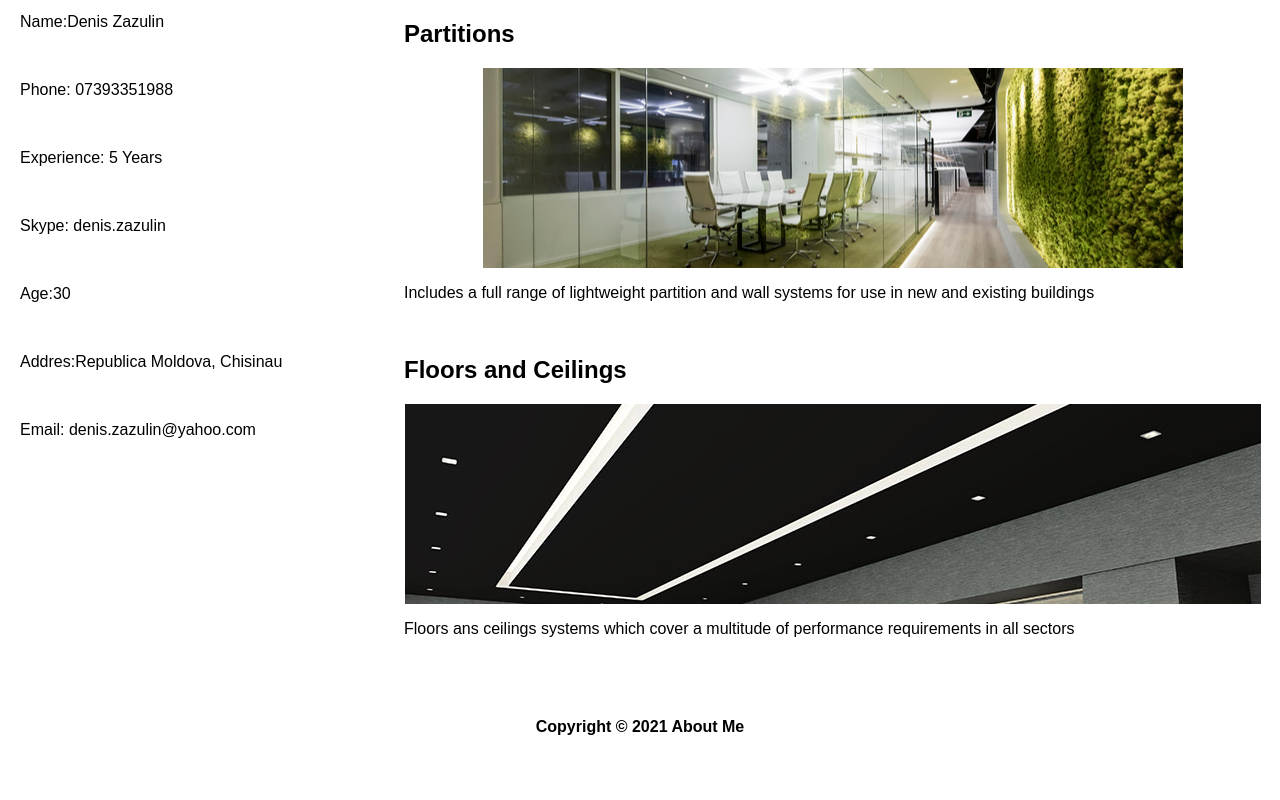
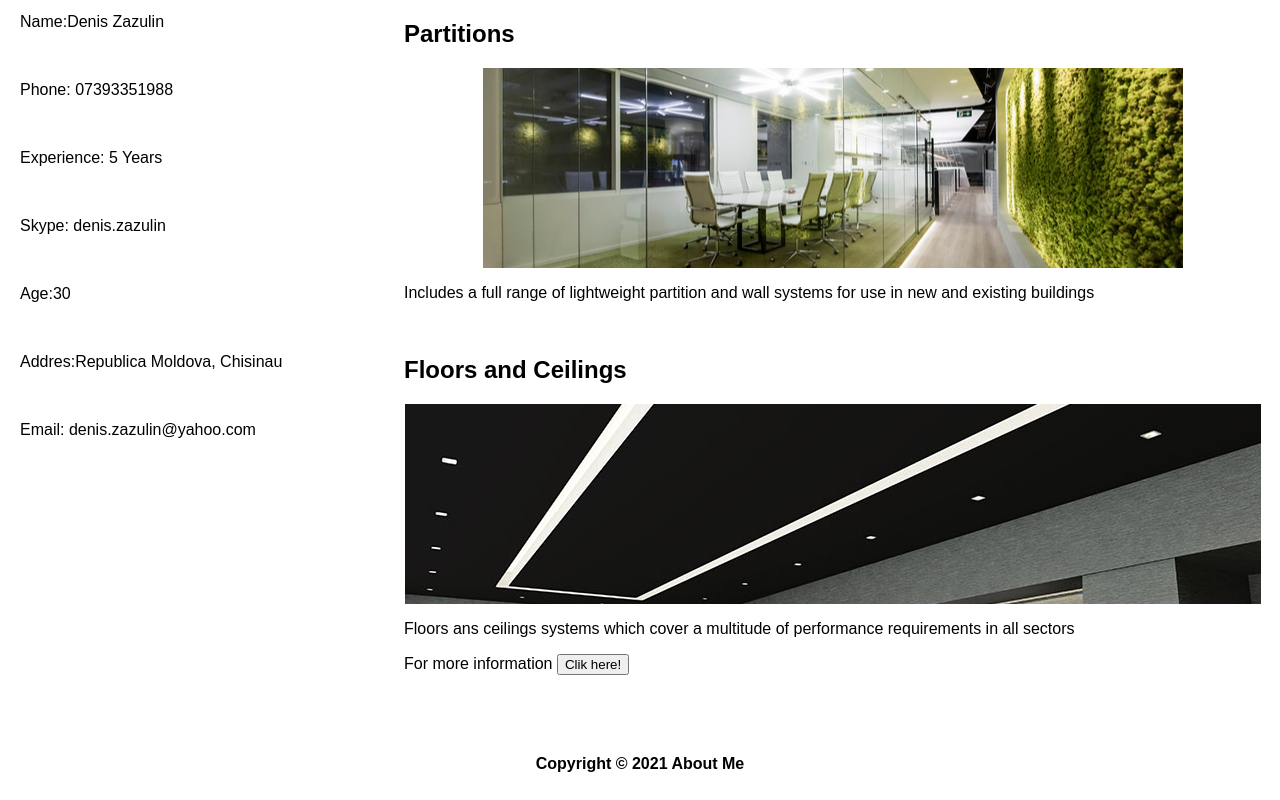
Before and after one commit to mirimoldovan/3333, a plain HTML site: page index.html in a window 1280 px wide. Shown: the part 772-1572 px from the top of the page. Before the commit the page ends 1535 px from the top, so only its background shows below. Drawn offline with Linux system fonts and the light colour scheme.

Commit message:
Update index.html

```diff
--- a/index.html
+++ b/index.html
@@ -59,6 +59,7 @@
       <div class="img3" style="height:200px;"></div>
 
       <p>Floors ans ceilings systems which cover a multitude of performance requirements in all sectors</p>
+      <p> For more information <button type="button">Clik here! </button></p>
       <br>
     </div>
   </div>
```
